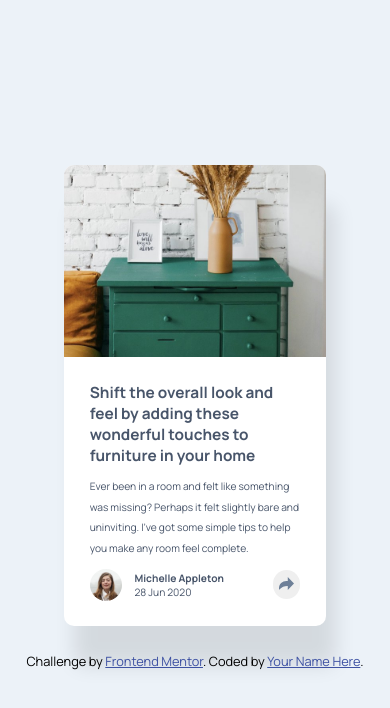
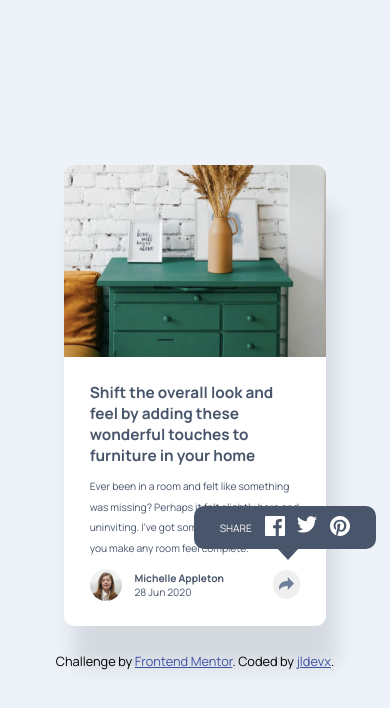
Before and after one commit to jldevx/article-preview-component, a plain HTML site: page index.html in a window 390 px wide. Both pictures are taken after a click on the button 286 px from the left and 584 px from the top of the page. Drawn offline with Linux system fonts and the light colour scheme; a script that the page names is missing.

Commit message:
added share option toggle for desktop

```diff
--- a/index.html
+++ b/index.html
@@ -26,13 +26,21 @@
             <p class="container__profile-name"><b>Michelle Appleton</b></p>
             <p class="container__profile-name">28 Jun 2020</p>
           </div>
-          <button class="container__share-btn"><img src="images/icon-share.svg" alt="share icon" class="container__share-btn-logo" id="sharebtn"></button>
+          <div class="share-menu" id="share-menu">
+            <p>SHARE</p>
+            <ul class="share-menu-list">
+              <li><a href="https://facebook.com"><img src="images/icon-facebook.svg" alt="facebook-icon" class="facebook"></a></li>
+              <li><a href="#"><img src="images/icon-twitter.svg" alt="twitter-icon" class="twitter"></a></li>
+              <li><a href="#"><img src="images/icon-pinterest.svg" alt="pinterest-icon" class="pinterest"></a></li>
+            </ul>
+          </div>
+          <button id="sharebtn" class="container__share-btn"><svg xmlns="http://www.w3.org/2000/svg" width="15" height="13" class="container__share-btn-logo"><path fill="currentColor" d="M15 6.495L8.766.014V3.88H7.441C3.33 3.88 0 7.039 0 10.936v2.049l.589-.612C2.59 10.294 5.422 9.11 8.39 9.11h.375v3.867L15 6.495z"/></svg></button>
         </div>
     </div>
   </article>
   <footer class="attribution">
     Challenge by <a href="https://www.frontendmentor.io?ref=challenge" target="_blank">Frontend Mentor</a>.
-    Coded by <a href="#">Your Name Here</a>.
+    Coded by <a href="">jldevx</a>.
   </footer>
   <script src="index.js"></script>
 </body>
--- /dev/null
+++ b/index.js
@@ -0,0 +1,6 @@
+const shareBtn = document.getElementById("sharebtn");
+const shareMenu = document.getElementById("share-menu");
+
+shareBtn.addEventListener("click", () => {
+  shareMenu.classList.toggle("share-menu-on");
+});
--- a/style.scss
+++ b/style.scss
@@ -22,9 +22,8 @@ body {
 .container {
   background-color: hsl(0, 0%, 100%);
   display: flex;
-  width: unquote("min(90%, 45rem)");
+  width: unquote("min(90%, 40rem)");
   align-items: center;
-  overflow: hidden;
   border-radius: 10px;
   color: var(--color-dark-grayish);
   box-shadow: 10px 40px 20px rgba(0,0,0,0.1);
@@ -39,11 +38,15 @@ body {
   }
   &__drawer-wrapper {
     height: 100%;
+    border-top-left-radius: 10px;
+    border-bottom-left-radius: 10px;
+    width: 100%;
+    overflow: hidden;
   }
   &__drawer-img {
     display: block;
     height: 100%;
-    width: var(--size-image);
+    width: 100%;
   }
   &__text-wrapper {
 
@@ -73,6 +76,15 @@ body {
     border-radius: 50%;
     padding: 0.5rem;
     border: none;
+    &:active {
+      background-color: var(--color-dark-grayish);
+    }
+    &-logo {
+      color: #6E8098;
+    }
+    &-logo:active {
+      color: #fff;
+    }
   }
 }
 .product-info-wrapper {
@@ -86,16 +98,51 @@ body {
     color: hsl(228, 45%, 44%);
   }
 }
-.toggleOn {
-  width: 100%;
 
+.share-menu {
+  opacity: 0;
+  pointer-events: none;
+  display: flex;
+  align-items: center;
+  gap: 1rem;
+  position: absolute;
+  color: white;
+  right: -5.9rem;
+  top: -4.9rem;
+  padding: 0 2rem;
+  border-radius: 10px;
+  transition: all 0.3s ease;
+  background-color: var(--color-dark-grayish);
+  &::after {
+    content: '';
+    position: absolute;
+    z-index: 6;
+    bottom: -.8rem;
+    right: 6rem;
+    border-top: 1rem solid var(--color-dark-grayish);
+    border-right: .9rem solid transparent;
+    border-left: .9rem solid transparent;
+  }
+  &-list {
+    list-style: none;
+
+    display: flex;
+    padding: 0;
+    gap: 1rem;
+  }
+}
+.share-menu-on {
+  opacity: 1;
+  pointer-events: auto;
 }
 @media all and (max-width: 45rem) {
   .container {
     flex-direction: column;
     width: unquote("min(70%, 45rem)");
-    &__section {
-
+    &__drawer-wrapper {
+      border-top-left-radius: 10px;
+      border-top-right-radius: 10px;
+      border-bottom-left-radius: 0;
     }
     &__drawer-wrapper {
       width: 100%;
@@ -106,4 +153,13 @@ body {
       object-fit: cover;
     }
   }
+  .share-menu {
+
+    &-list {
+      list-style: none;
+      display: flex;
+      padding: 0;
+      gap: 1rem;
+    }
+  }
 }
```
Also changed, not shown: style.css.
